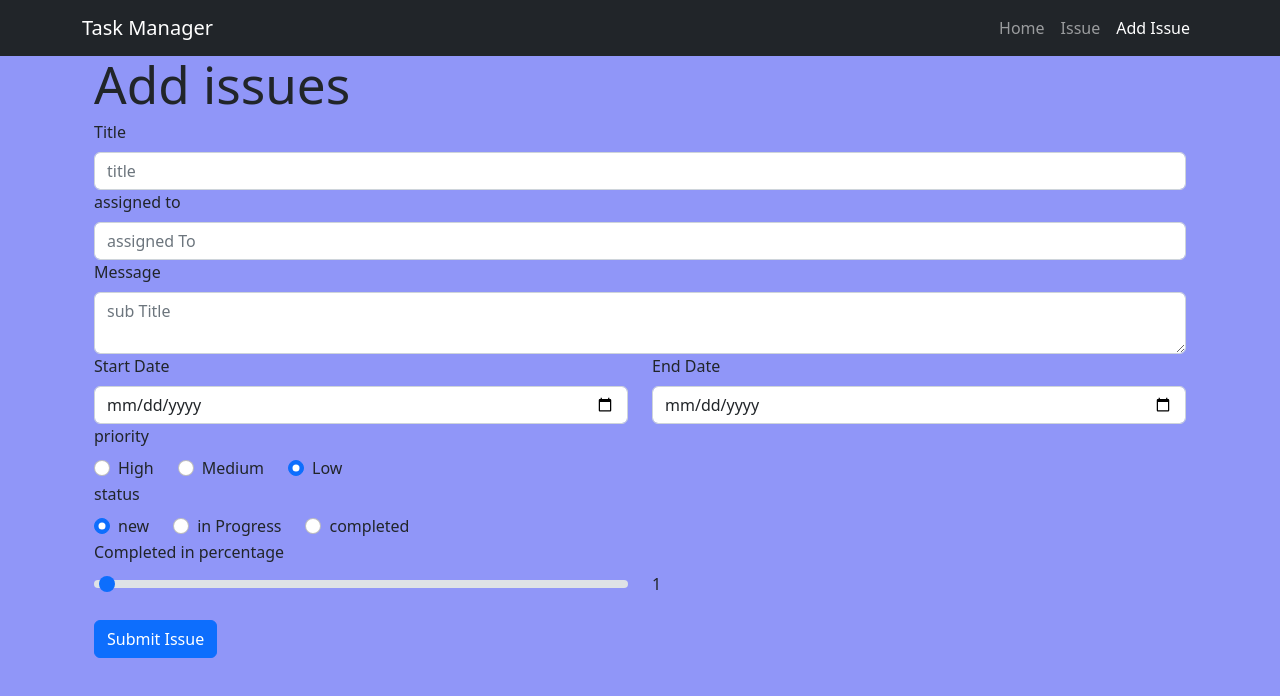
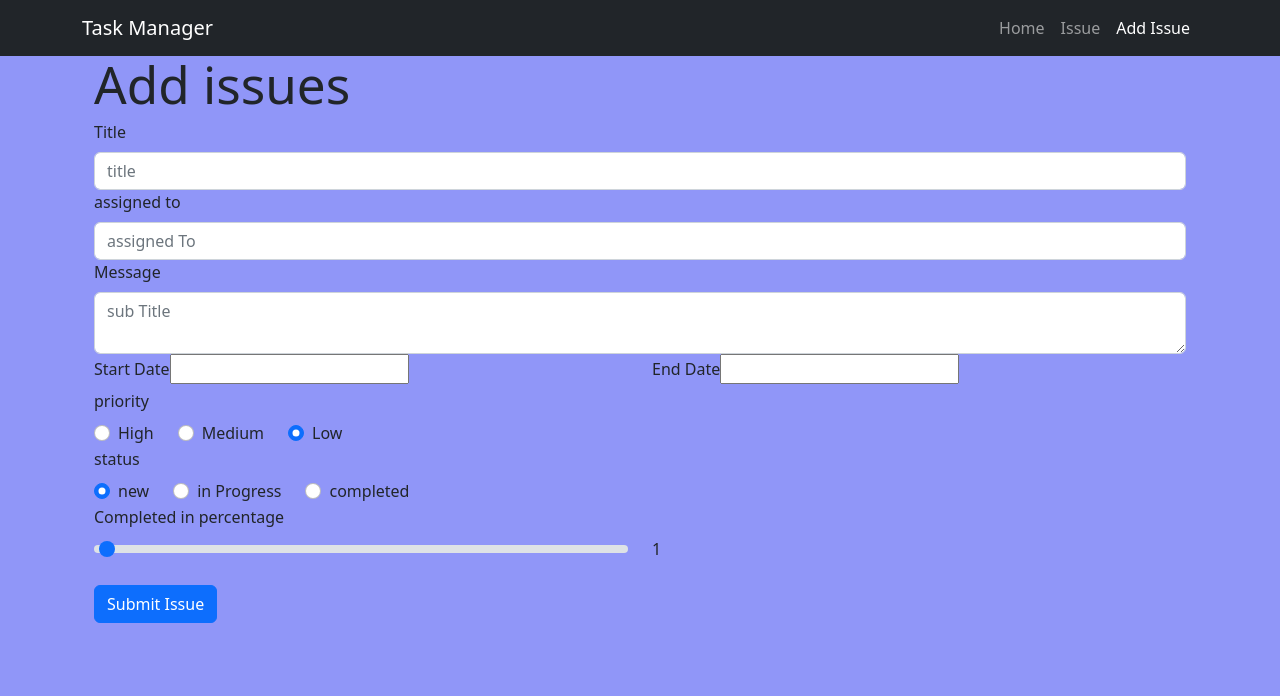
Before and after one commit to rayhan18/task-manager, a React (Vite) app: page /add in a window 1280 px wide. Shown: the top 696 px of the page. Built offline with nearby package versions, Linux system fonts and the light colour scheme.

Commit message:
date picker install

```diff
--- a/package.json
+++ b/package.json
@@ -10,8 +10,10 @@
   },
   "dependencies": {
     "bootstrap": "^5.2.2",
+    "date-fns": "^2.29.3",
     "react": "^18.2.0",
     "react-bootstrap": "^2.5.0",
+    "react-datepicker": "^4.8.0",
     "react-dom": "^18.2.0",
     "react-icons": "^4.6.0",
     "react-router-dom": "^6.4.2",
--- a/src/App.jsx
+++ b/src/App.jsx
@@ -23,8 +23,8 @@
     title:"sample title",
     subTitle:"sample subTitle",
     assignedTo:"Rayhan",
-    startDate:"",
-    endDate:"",
+    startDate:new Date(),
+    endDate: new Date(),
     priority:'low',
     status:'new',
     completedPercentage:1
--- a/src/components/Issue.jsx
+++ b/src/components/Issue.jsx
@@ -4,6 +4,7 @@
 import 'react-toastify/dist/ReactToastify.css';
 import { toast } from 'react-toastify';
 import { useNavigate } from "react-router-dom";
+import {format} from 'date-fns'
 
 const Issue=({issue ,completedIssue ,deleteIssue})=>{
   const navigate = useNavigate()
@@ -52,7 +53,7 @@
       <td><Badge bg={`${lowClass}${mediumClass}${highClass}`} pill> {priority}</Badge></td>
       <td>{assignedTo}</td>
       <td>{completedStatue}</td>
-      <td>{endDate}</td>
+      <td>{format(new Date(endDate), 'dd/MM/YYY')}</td>
       <td><ProgressBar
       variant={`${lowPercentage}${mediumPercentage}${highPercentage}`}
       level = {completedPercentage}
--- a/src/components/Issueform.jsx
+++ b/src/components/Issueform.jsx
@@ -4,14 +4,16 @@
 import {v4 as uuid} from 'uuid'
 import {useNavigate} from 'react-router-dom'
 import { toast } from "react-toastify"
-
+import DatePicker from "react-datepicker";
+import "react-datepicker/dist/react-datepicker.css";
+import { addDays } from "date-fns"
 
 const defaultIssue={
     title:'',
     subTitle:'',
     assignedTo:'',
-    startDate:'',
-    endDate:'',
+    startDate: new Date(),
+    endDate: addDays(new Date(),1) ,
     priority:'low',
     status:'new',
     completedPercentage:1
@@ -206,13 +208,20 @@
                 <Row>
                   <Col>
                   <Form.Label htmlFor="startDate">Start Date </Form.Label>
-                  <Form.Control
+                  <DatePicker
+                  selected={startDate}
                   type='date'
-                  onChange={handelChange}
+                  onChange={(date)=> setIssue({
+                    ...issue,
+                    startDate:date})}
+                    startDate={startDate}
+                    endDate={endDate}
+                   // minDate={new date()}
                   name='startDate'
                   value={startDate}
                   placeholder='startDate'
                   isInvalid={errorStartDate}
+                  selectsStart
                   />
                   <Form.Control.Feedback type='inValid' className="d-blog text-danger">
                 {errorStartDate}
@@ -220,9 +229,16 @@
                   </Col>
                   <Col>
                   <Form.Label htmlFor="startDate">End Date </Form.Label>
-                  <Form.Control
+                  <DatePicker
                   type='date'
-                  onChange={handelChange}
+                  selected={endDate}
+                  onChange={(date)=> setIssue({
+                    ...issue,
+                    endDate:date})}
+                    selectsEnd
+                  startDate={startDate}
+                  endDate={endDate}
+                  minDate={startDate}
                   name='endDate'
                   value={endDate}
                   placeholder='end Date'
```
Also changed, not shown: 1 other file (tests, documents, lock files or other folders).
